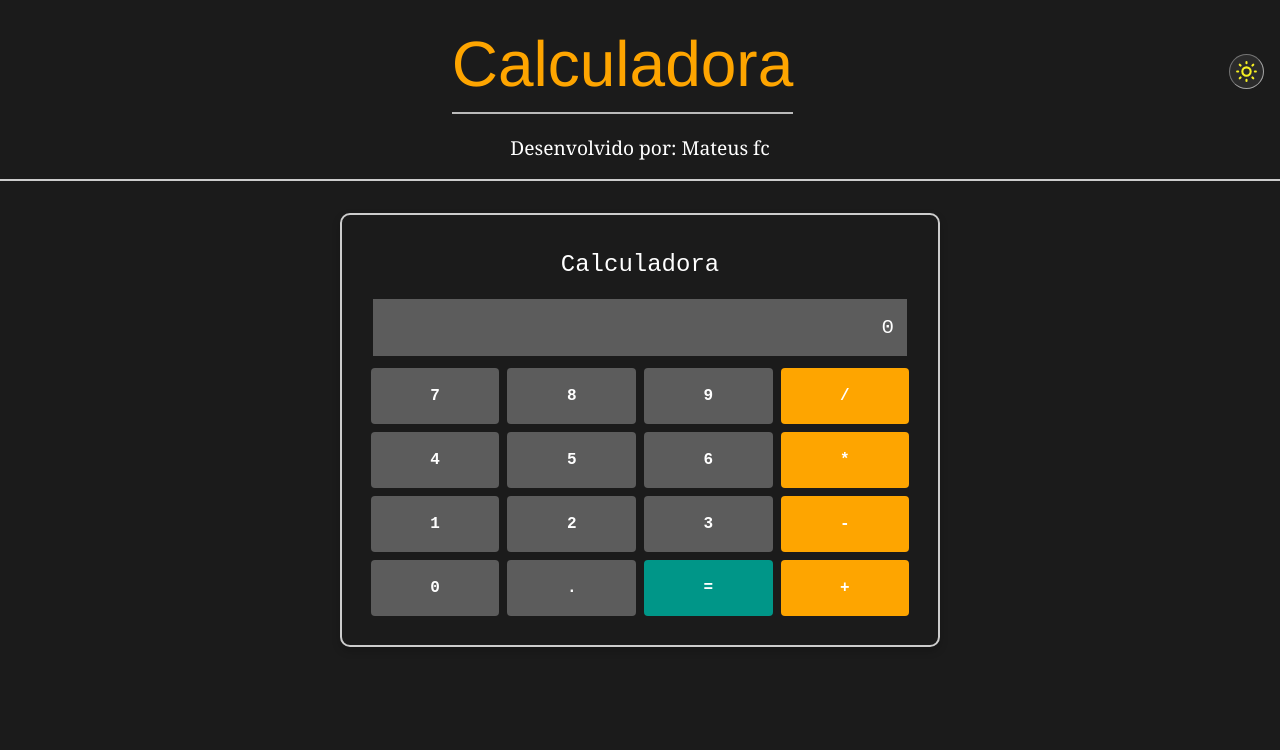
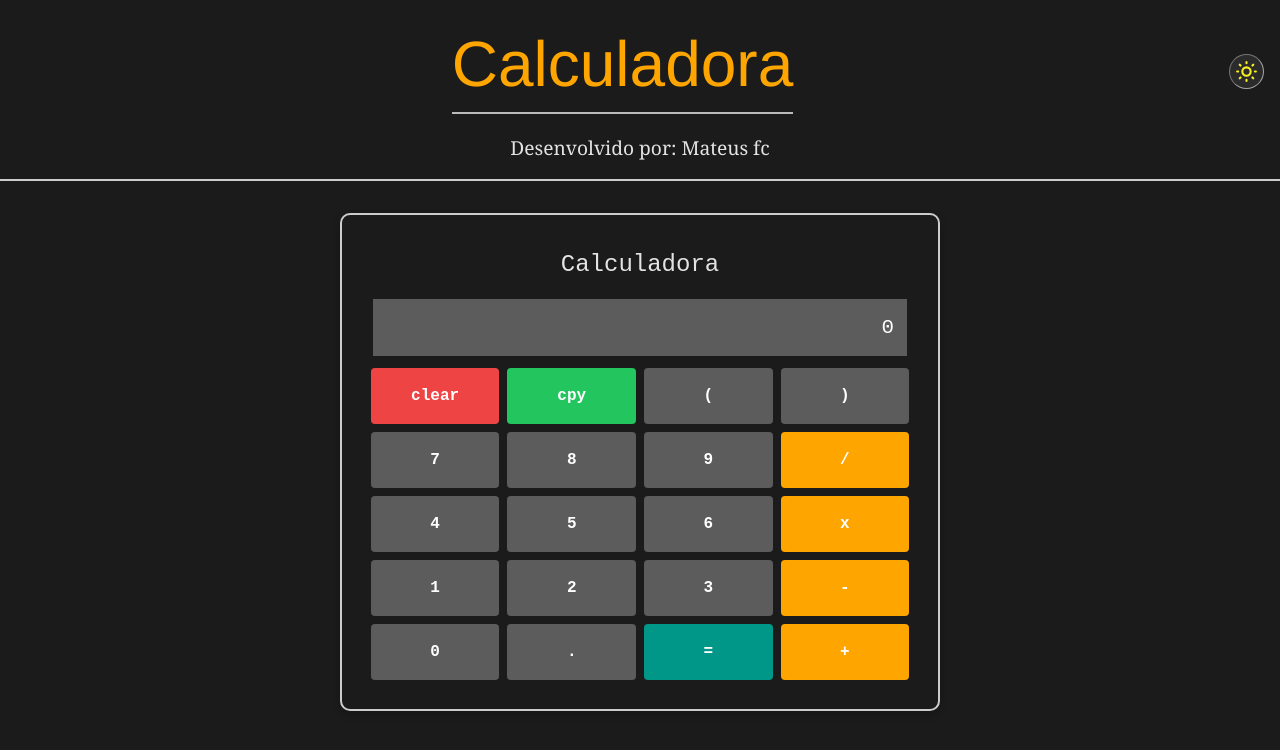
Before and after one commit to Mateusfc-carvalho/C-lculadora, a plain HTML site: page index.html in a window 1280 px wide. Both pictures are taken after a click on the button "Mudar tema". Drawn offline with nearby package versions, Linux system fonts and the light colour scheme.

Commit message:
Finalizando Lógica da calculadora no javascript

```diff
--- a/css/style.css
+++ b/css/style.css
@@ -5,13 +5,13 @@
   box-sizing: border-box;
 }
 body {
-  font-family: "Courier New", Courier, monospace;
+  font-family: monospace;
 }
 
 /* Theme Variables */
 :root {
   --primary-bg: #f5f5f5;
-  --secondary-bg: #ffffff;
+  --secondary-bg: #f1f1f1ef;
   --primary-color: #1b1b1b;
 
   --button-bg: #e0e0e0;
@@ -116,11 +116,13 @@ body {
   gap: 0.5rem;
   padding: 0.5rem;
 }
+
 .calculator-button {
   padding: 0.6rem;
   font-size: 1rem;
   border: none;
   background-color: var(--button-bg);
+  color: #0d0d0d;
   cursor: pointer;
   border-radius: 4px;
   transition: background-color 0.2s ease;
@@ -131,14 +133,12 @@ body {
 }
 .calculator-button.operator {
   background-color: var(--operator-bg);
-  color: #fff;
 }
 .calculator-button.operator:hover {
   background-color: var(--operator-hover-bg);
 }
 .calculator-button.equal {
   background-color: var(--equal-bg);
-  color: #fff;
 }
 .calculator-button.equal:hover {
   background-color: var(--equal-hover-bg);
--- a/index.html
+++ b/index.html
@@ -11,43 +11,56 @@
   <body>
     <header class="header space-y-2" id="header-container">
       <div class="header-container ">
-        <h1 class="header-title mb-3" id="text-theme">Calculadora</h1>
+        <h1 class="header-title mb-3 text-theme">Calculadora</h1>
         <button id="btn-alterated-theme" class="theme-toggle" aria-label="Mudar tema" title="Mudar tema">
           <img src="./imgs/moon-icon.svg" id="imageTheme" class="theme-icon" alt="Ícone para mudar tema"/>
         </button>
       </div>
-      <h4 class="header-subtitle" id="text-theme">Desenvolvido por: Mateus fc</h4>
+      <h4 class="header-subtitle text-theme">Desenvolvido por: Mateus fc</h4>
     </header>
 
     <main>
       <div class="main-wrapper" id="main-container">
         <div class="calculator-container" id="calculator-container">
           <div class="calculator-header" id="calculator-header">
-            <h2 class="calculator-title" id="text-theme">Calculadora</h2>
+            <h2 class="calculator-title text-theme">Calculadora</h2>
           </div>
           <div class="calculator-display" id="calculator-display">
             <input type="text" class="display-input" id="display-input" value="0" disabled/>
           </div>
           <div class="calculator-buttons">
-            <button class="btn-calc calculator-button">7</button>
-            <button class="btn-calc calculator-button">8</button>
-            <button class="btn-calc calculator-button">9</button>
-            <button class="calculator-button operator">/</button>
-            <button class="btn-calc calculator-button">4</button>
-            <button class="btn-calc calculator-button">5</button>
-            <button class="btn-calc calculator-button">6</button>
-            <button class="calculator-button operator">*</button>
-            <button class="btn-calc calculator-button">1</button>
-            <button class="btn-calc calculator-button">2</button>
-            <button class="btn-calc calculator-button">3</button>
-            <button class="calculator-button operator">-</button>
-            <button class="btn-calc calculator-button">0</button>
-            <button class="btn-calc calculator-button">.</button>
-            <button class="calculator-button equal">=</button>
-            <button class="calculator-button operator">+</button>
+            <button
+              class="btn-calc calculator-button bg-red-500 hover:bg-red-600  font-bold py-4 px-2 rounded"
+              id="clear">
+              clear
+            </button>
+            <button
+              class="btn-calc calculator-button bg-green-500 hover:bg-green-600 py-4 px-2 rounded"
+              id="cpy">
+              cpy
+            </button>
+            <button class="btn-calc calculator-button button-calculation">(</button>
+            <button class="btn-calc calculator-button button-calculation">)</button>
+            <button class="btn-calc calculator-button button-calculation">7</button>
+            <button class="btn-calc calculator-button button-calculation">8</button>
+            <button class="btn-calc calculator-button button-calculation">9</button>
+            <button class="calculator-button operator btn-calc">/</button>
+            <button class="btn-calc calculator-button button-calculation">4</button>
+            <button class="btn-calc calculator-button button-calculation">5</button>
+            <button class="btn-calc calculator-button button-calculation">6</button>
+            <button class="calculator-button operator btn-calc">x</button>
+            <button class="btn-calc calculator-button button-calculation">1</button>
+            <button class="btn-calc calculator-button button-calculation">2</button>
+            <button class="btn-calc calculator-button button-calculation">3</button>
+            <button class="calculator-button operator btn-calc">-</button>
+            <button class="btn-calc calculator-button button-calculation">0</button>
+            <button class="btn-calc calculator-button button-calculation">.</button>
+            <button class="calculator-button equal btn-calc">=</button>
+            <button class="calculator-button operator btn-calc">+</button>
           </div>
         </div>
       </div>
+
     </main>
     <script src="https://cdn.tailwindcss.com"></script>
     <script type="module" src="script.js"></script>
--- a/script.js
+++ b/script.js
@@ -1,2 +1,49 @@
-import { alteratedTheme } from "./theme-light.js";
-alteratedTheme();
+import { togglerTheme } from "./theme-light.js";
+togglerTheme();
+
+const display = document.getElementById("display-input");
+const clearBtn = document.getElementById("clear");
+const numBtns = document.querySelectorAll(".button-calculation");
+const opBtns  = document.querySelectorAll(".operator");
+const equalBtn = document.querySelector(".equal");
+
+// 1. Limpar
+clearBtn.addEventListener("click", () => {
+  display.value = "0";
+});
+
+// 2. Números e ponto
+numBtns.forEach(btn => {
+  btn.addEventListener("click", () => {
+    const char = btn.textContent;
+    // Se for o primeiro dígito, substitui o "0"
+    if (display.value === "0") {
+      display.value = char;
+    } else {
+      display.value += char;
+    }
+  });
+});
+
+// 3. Operadores
+opBtns.forEach(btn => {
+  btn.addEventListener("click", () => {
+    // converte "x" e "÷" para JS
+    let op = btn.textContent === "x" ? "*"
+           : btn.textContent === "÷" ? "/"
+           : btn.textContent;
+    const last = display.value.slice(-1);
+    // se o último já for operador, ignora
+    if (/[+\-*/]/.test(last)) return;
+    display.value += op;
+  });
+});
+
+// 4. Resultado
+equalBtn.addEventListener("click", () => {
+  try {
+    display.value = eval(display.value);
+  } catch {
+    display.value = "Erro";
+  }
+});
--- a/theme-light.js
+++ b/theme-light.js
@@ -1,80 +1,64 @@
-export function alteratedTheme() {
-  // buttons for modifications
+export function togglerTheme() {
   const btnAlteratedTheme = document.getElementById("btn-alterated-theme");
   const imageTheme = document.getElementById("imageTheme");
-  // modifying the theme of html elements
+
   const headerContainer = document.getElementById("header-container");
   const mainContainer = document.getElementById("main-container");
-  const textTheme = [...document.querySelectorAll("#text-theme")];
+  const textTheme = [...document.querySelectorAll(".text-theme")];
   const calculatorContainer = document.getElementById("calculator-container");
   const calculatorHeader = document.getElementById("calculator-header");
   const calculatorDisplay = document.getElementById("calculator-display");
   const displayInput = document.getElementById("display-input");
   const btnCalc = [...document.querySelectorAll(".btn-calc")];
 
-  btnAlteratedTheme.addEventListener("click", () => {
-    const currentIcon = imageTheme.getAttribute("src");
-    if (currentIcon.includes("./imgs/moon-icon.svg")) {
+  // Função que aplica o tema
+  const aplicarTema = (modoDark) => {
+    if (modoDark) {
       imageTheme.setAttribute("src", "./imgs/sun-icon.svg");
+
+      headerContainer.classList.add("dark-mode-container");
+      mainContainer.classList.add("dark-mode-container");
+      calculatorContainer.classList.add("dark-mode-container");
+      calculatorHeader.classList.add("dark-mode-container");
+      calculatorDisplay.classList.add("dark-mode-container", "background-input");
+      displayInput.classList.add("dark-mode-container", "background-input");
+
+      textTheme.forEach((element) => {
+        element.classList.add("dark-mode-text");
+        textTheme[0].classList.add("efect-text");
+      });
+
+      btnCalc.forEach((btn) => btn.classList.add("background-input"));
+
+      localStorage.setItem("theme", "dark");
     } else {
       imageTheme.setAttribute("src", "./imgs/moon-icon.svg");
-    }
 
-    if (!headerContainer.classList.contains("dark-mode-container")) {
-      headerContainer.classList.add("dark-mode-container");
-    } else {
       headerContainer.classList.remove("dark-mode-container");
-    }
+      mainContainer.classList.remove("dark-mode-container");
+      calculatorContainer.classList.remove("dark-mode-container");
+      calculatorHeader.classList.remove("dark-mode-container");
+      calculatorDisplay.classList.remove("dark-mode-container", "background-input");
+      displayInput.classList.remove("dark-mode-container", "background-input");
+
       textTheme.forEach((element) => {
-      if (!element.classList.contains("dark-mode-text")) {
-        element.classList.add("dark-mode-text");
-        textTheme[0].classList.add('efect-text');
-      } else {
         element.classList.remove("dark-mode-text");
-        textTheme[0].classList.remove('efect-text');
-      }
+        textTheme[0].classList.remove("efect-text");
       });
 
-    if (!mainContainer.classList.contains("dark-mode-container")) {
-      mainContainer.classList.add("dark-mode-container");
-    } else {
-      mainContainer.classList.remove("dark-mode-container");
+      btnCalc.forEach((btn) => btn.classList.remove("background-input"));
+
+      localStorage.setItem("theme", "light");
     }
+  };
 
-    if (!calculatorContainer.classList.contains("dark-mode-container")) {
-      calculatorContainer.classList.add("dark-mode-container");
-    } else {
-      calculatorContainer.classList.remove("dark-mode-container");
-    }
+  // Aplica o tema salvo ao carregar
+  const temaSalvo = localStorage.getItem("theme");
+  aplicarTema(temaSalvo === "dark");
 
-    if (!calculatorHeader.classList.contains("dark-mode-container")) {
-      calculatorHeader.classList.add("dark-mode-container");
-    } else {
-      calculatorHeader.classList.remove("dark-mode-container");
-    }
-
-    if ((!calculatorDisplay.classList.contains("dark-mode-container")) && (!calculatorDisplay.classList.contains('background-input'))) {
-      calculatorDisplay.classList.add("dark-mode-container");
-      calculatorDisplay.classList.add("background-input");
-    } else {
-      calculatorDisplay.classList.remove("dark-mode-container");
-      calculatorDisplay.classList.remove("background-input");
-    }
-
-    if ((!displayInput.classList.contains("dark-mode-container")) && (!displayInput.classList.contains('background-input'))) {
-      displayInput.classList.add("dark-mode-container");
-      displayInput.classList.add("background-input");
-    } else {
-      displayInput.classList.remove("dark-mode-container");
-      displayInput.classList.remove("background-input");
-    }
-
-    btnCalc.forEach((btn) => {
-      if (!btn.classList.contains("background-input")) {
-        btn.classList.add("background-input");
-      } else {
-        btn.classList.remove("background-input");
-      }
-    });
+  // Alternar tema ao clicar
+  btnAlteratedTheme.addEventListener("click", () => {
+    const temaAtual = localStorage.getItem("theme") === "dark";
+    aplicarTema(!temaAtual); // alterna
   });
 }
```
Lines whose indentation alone changed are shown as unchanged.
